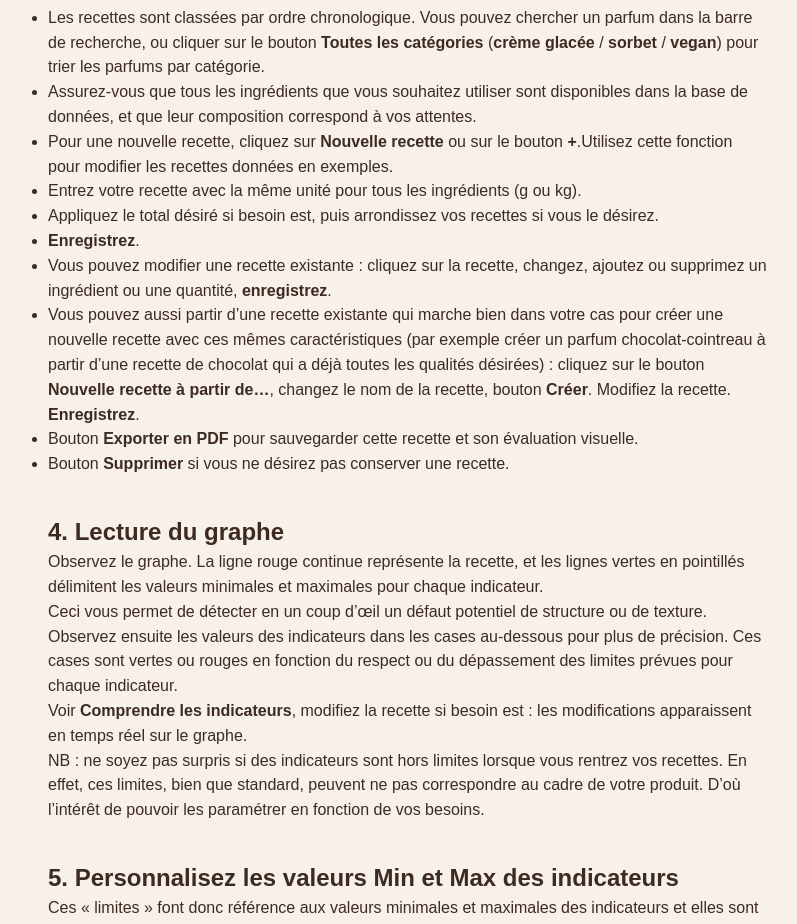
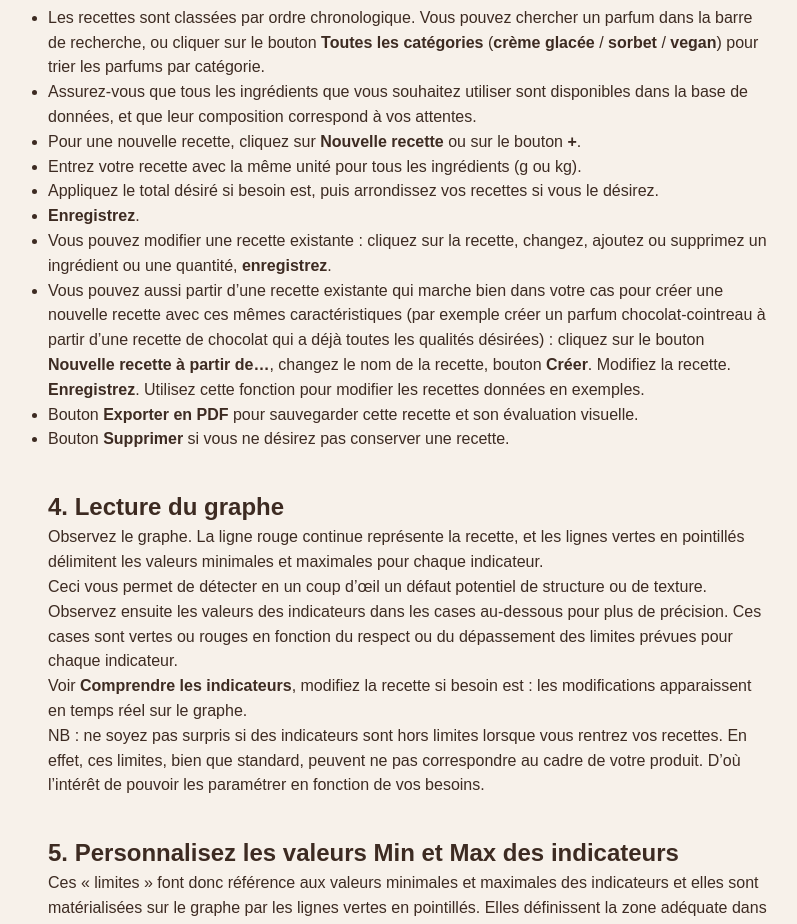
Before and after one commit to 11061969/Freitdomo, a Next.js app: page /aide in a window 1280 px wide. Shown: the part 960-1884 px from the top of the page, without its empty margins (232-1029 px from the left). Built offline with nearby package versions, Linux system fonts and the light colour scheme.

Commit message:
Fix punctuation and enhance recipe instructions
Corrected punctuation and improved clarity in recipe instructions.

```diff
--- a/app/aide/page.tsx
+++ b/app/aide/page.tsx
@@ -65,13 +65,13 @@ export default function AidePage() {
             Les recettes sont classées par ordre chronologique. Vous pouvez chercher un parfum dans la barre de recherche, ou cliquer sur le bouton <strong>Toutes les catégories</strong> (<strong>crème glacée</strong> / <strong>sorbet</strong> / <strong>vegan</strong>) pour trier les parfums par catégorie.
           </li>
           <li>Assurez-vous que tous les ingrédients que vous souhaitez utiliser sont disponibles dans la base de données, et que leur composition correspond à vos attentes.</li>
-          <li>Pour une nouvelle recette, cliquez sur <strong>Nouvelle recette</strong> ou sur le bouton <strong>+</strong>.Utilisez cette fonction pour modifier les recettes données en exemples. </li>
+          <li>Pour une nouvelle recette, cliquez sur <strong>Nouvelle recette</strong> ou sur le bouton <strong>+</strong>. </li>
           <li>Entrez votre recette avec la même unité pour tous les ingrédients (g ou kg).</li>
           <li>Appliquez le total désiré si besoin est, puis arrondissez vos recettes si vous le désirez.</li>
           <li><strong>Enregistrez</strong>.</li>
           <li>Vous pouvez modifier une recette existante : cliquez sur la recette, changez, ajoutez ou supprimez un ingrédient ou une quantité, <strong>enregistrez</strong>.</li>
           <li>
-            Vous pouvez aussi partir d’une recette existante qui marche bien dans votre cas pour créer une nouvelle recette avec ces mêmes caractéristiques (par exemple créer un parfum chocolat-cointreau à partir d’une recette de chocolat qui a déjà toutes les qualités désirées) : cliquez sur le bouton <strong>Nouvelle recette à partir de…</strong>, changez le nom de la recette, bouton <strong>Créer</strong>. Modifiez la recette. <strong>Enregistrez</strong>.
+            Vous pouvez aussi partir d’une recette existante qui marche bien dans votre cas pour créer une nouvelle recette avec ces mêmes caractéristiques (par exemple créer un parfum chocolat-cointreau à partir d’une recette de chocolat qui a déjà toutes les qualités désirées) : cliquez sur le bouton <strong>Nouvelle recette à partir de…</strong>, changez le nom de la recette, bouton <strong>Créer</strong>. Modifiez la recette. <strong>Enregistrez</strong>. Utilisez cette fonction pour modifier les recettes données en exemples.
           </li>
           <li>Bouton <strong>Exporter en PDF</strong> pour sauvegarder cette recette et son évaluation visuelle.</li>
           <li>Bouton <strong>Supprimer</strong> si vous ne désirez pas conserver une recette.</li>
```
